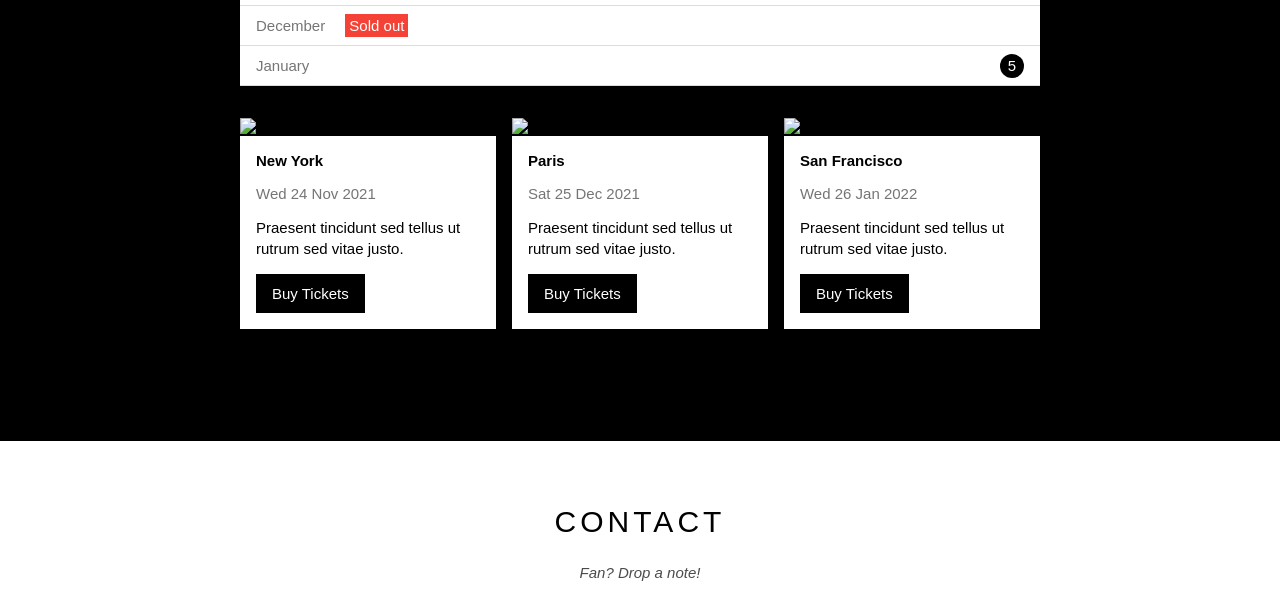
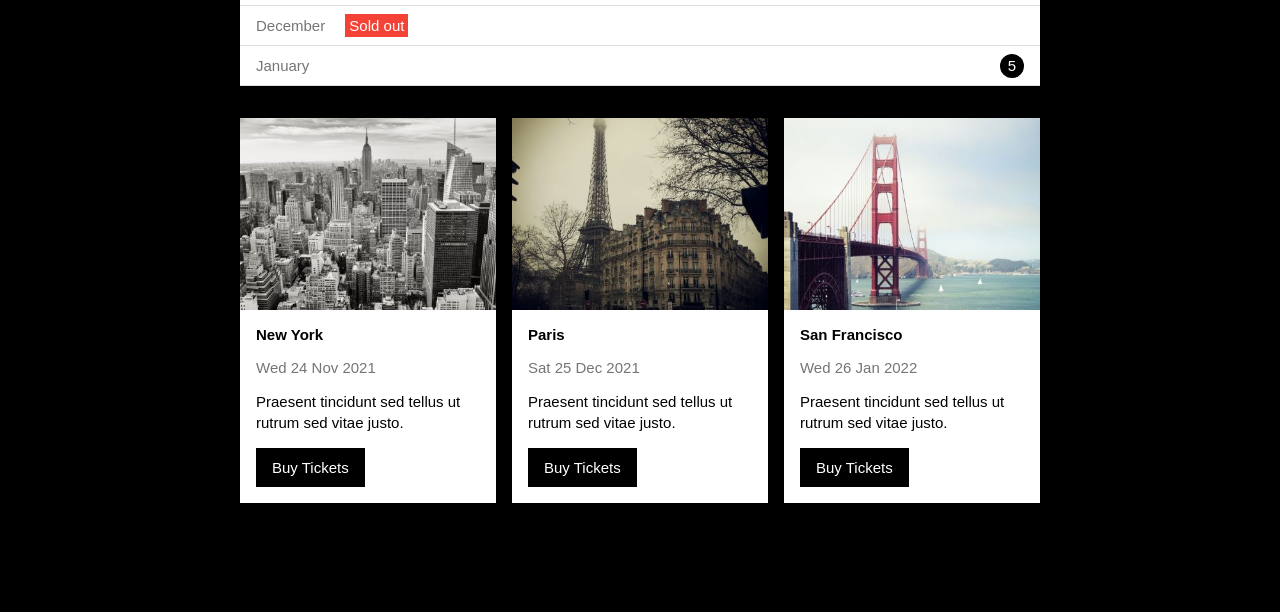
Before and after one commit to Haianh24/bbb, a plain HTML site: page index.html in a window 1280 px wide. Shown: the part 1495-2107 px from the top of the page. Drawn offline with nearby package versions, Linux system fonts and the light colour scheme; files that its build step writes are made by us from their sources; files whose address does not match are found by name.

Commit message:
Update index.html

```diff
--- a/index.html
+++ b/index.html
@@ -73,7 +73,7 @@
                 <!-- Places -->
                 <div class="row place-list">
                     <div class="col col-third">
-                        <img src="/assets/img/places/places1.jpg" alt="New York" class="place-img">
+                        <img src="places1.jpg" alt="New York" class="place-img">
                         <div class="place-body">
                             <h3 class="place-heading">New York</h3>
                             <p class="place-time">Wed 24 Nov 2021</p>
@@ -83,7 +83,7 @@
                     </div>
 
                     <div class="col col-third">
-                        <img src="/assets/img/places/places2.jpg" alt="Paris" class="place-img">
+                        <img src="places2.jpg" alt="Paris" class="place-img">
                         <div class="place-body">
                             <h3 class="place-heading">Paris</h3>
                             <p class="place-time">Sat 25 Dec 2021</p>
@@ -93,7 +93,7 @@
                     </div>
 
                     <div class="col col-third">
-                        <img src="/assets/img/places/places3.jpg" alt="San Francisco" class="place-img">
+                        <img src="places3.jpg" alt="San Francisco" class="place-img">
                         <div class="place-body">
                             <h3 class="place-heading">San Francisco</h3>
                             <p class="place-time">Wed 26 Jan 2022</p>
@@ -144,7 +144,7 @@
             <!-- End Contact section -->
 
             <div class="map-section">
-                <img src="/assets/img/Map/map.jpg" alt="">
+                <img src="map.jpg" alt="">
             </div>
         </div>
 
```
